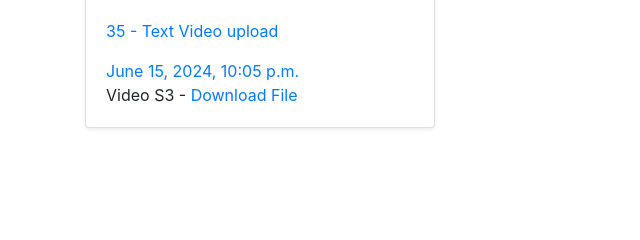
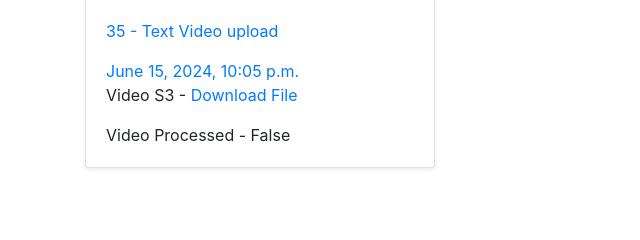
Before and after one commit to SaurabhMishra4894/EcoWiserAssignment, a Django app: page / in a window 1280 px wide. Shown: the part 594-834 px from the top of the page, without its empty margins (0-640 px from the left). Before the commit the page ends 723 px from the top, so only its background shows below. Run offline with Django 4.2, Linux system fonts and the light colour scheme; data comes from the database, SQL or seed files in the repository; both versions use the stored data as it was after the commit; parts of the project's set-up code (start-up, migrations or seed data) failed here and were passed over; some libraries are stand-ins or nearby versions.

Commit message:
Is Video Processed

```diff
--- a/SubtitleProcess/models.py
+++ b/SubtitleProcess/models.py
@@ -11,6 +11,7 @@ class Video(models.Model):
                                   validators=[FileExtensionValidator(allowed_extensions=['mp4', 'mkv', 'mov'])])
     subtitle_file = models.URLField(max_length=200,blank=True)
     s3_file = models.URLField(max_length=200,blank=True)
+    is_subtitle_processed = models.BooleanField(default=False)
     date_posted = models.DateTimeField(default=timezone.now)
 
     def __str__(self):
--- a/SubtitleProcess/views.py
+++ b/SubtitleProcess/views.py
@@ -31,6 +31,9 @@ def process_subtitle(subtitle_file_path, video_id):
             for subtitle in subtitles:
                 subtitle_string += ' ' + subtitle.strip()
             store_subtitle(video_id=video_id, timestamp=time, subtitle=subtitle_string)
+        video_obj = Video.objects.get(id=video_id)
+        video_obj.is_subtitle_processed = True
+        video_obj.save()
 
 
 def upload_video(request):
--- a/templates/videos/searchVideo.html
+++ b/templates/videos/searchVideo.html
@@ -16,6 +16,7 @@
                             <p class="card-text">{{ video.id }} - {{ video.title }}</p>
                             <p class="card-text">{{ video.date_posted }}</p>
                             <p class="card-text">VideoS3 - <a href="{{ video.s3_file }}">Download File</a></p>
+                            <p class="card-text">Video Processed - {{ video.is_subtitle_processed }}</p>
 
                         </div>
                     </div>
--- a/templates/videos/upload_video.html
+++ b/templates/videos/upload_video.html
@@ -37,6 +37,7 @@
                                         <p class="card-text">{{ video.date_posted }}</p>
                                     </a>
                                     <p class="card-text">Video S3 - <a href="{{ video.s3_file }}">Download File</a></p>
+                                    <p class="card-text">Video Processed - {{ video.is_subtitle_processed }}</p>
                                 </div>
                             </div>
                         </div>
```
Also changed, not shown: SubtitleProcess/migrations/0004_video_is_subtitle_processed_video_is_video_uploaded.py (added), SubtitleProcess/migrations/0005_remove_video_is_video_uploaded.py (added), db.sqlite3.
